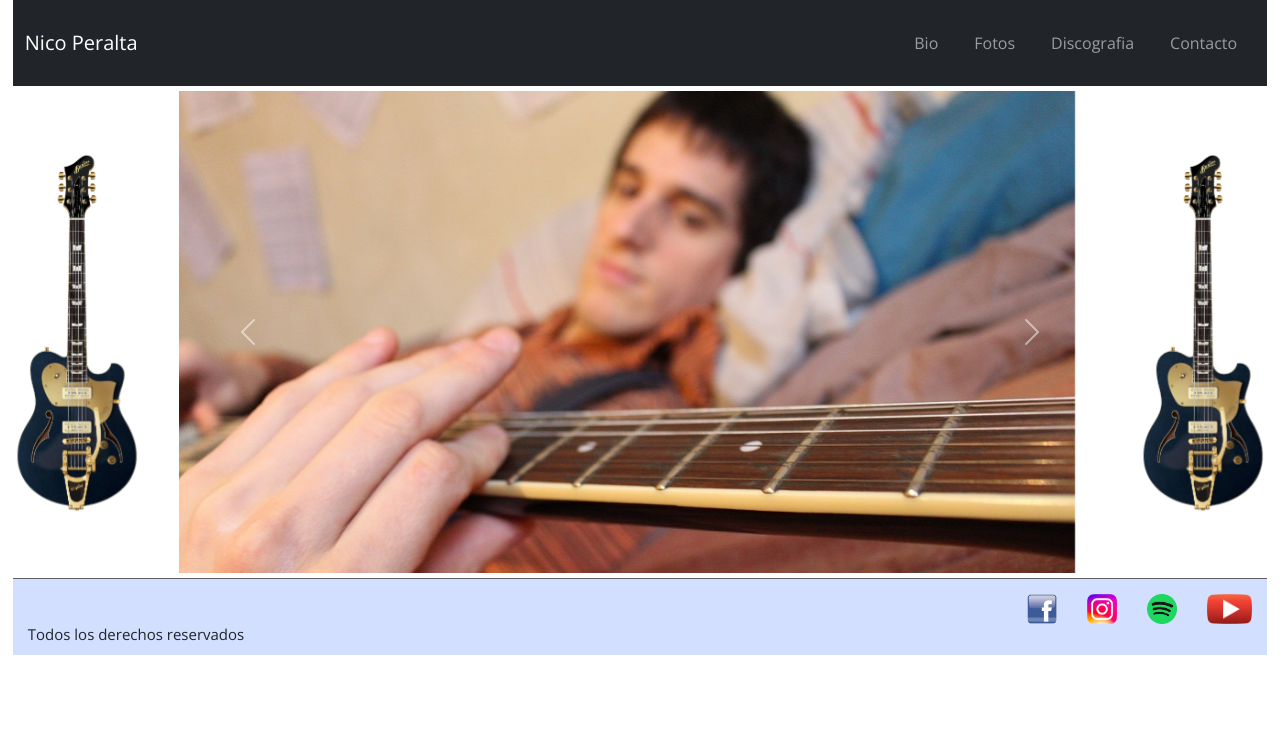
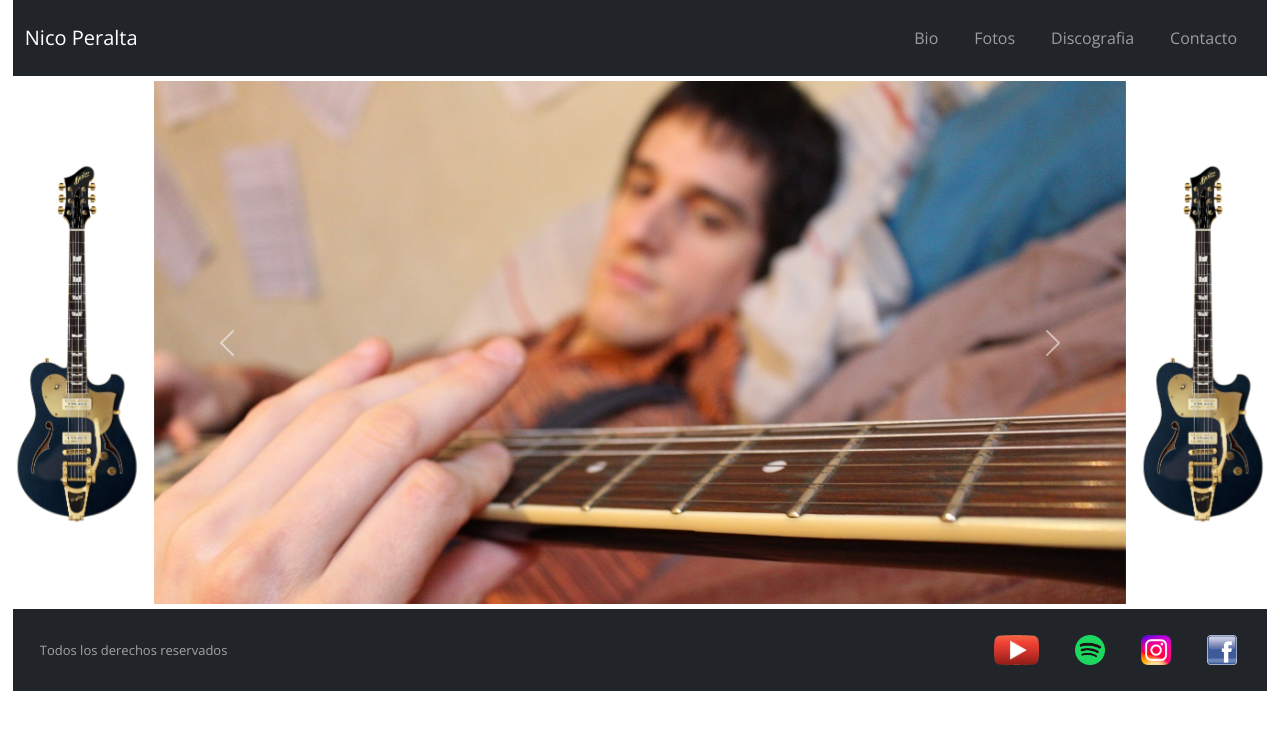
Before and after one commit to leopersag/Desafio-06, a plain HTML site: page index.html in a window 1280 px wide. Drawn offline with nearby package versions, Linux system fonts and the light colour scheme.

Commit message:
Se agrega componente Navbar en footer

```diff
--- a/index.html
+++ b/index.html
@@ -25,7 +25,6 @@
 <body class="body_aside body_aside1">
 
     <header>
-
         <nav class="navbar navbar-expand-lg navbar-dark bg-dark">
             <div class="container-fluid">
                 <a class="navbar-brand" href="./index.html">Nico Peralta</a>
@@ -47,23 +46,19 @@
     </header>
 
     <main>
-
         <div id="carouselExampleInterval" class="carousel slide" data-bs-ride="carousel">
-
             <div class="carousel-inner">
-
                 <div class="carousel-item active" data-bs-interval="4000">
-                    <img src="./Multimedia/IMG_9499.jpg" class="d-block img_fondo" alt="Nico_cover">
+                    <img src="./Multimedia/IMG_9499.jpg" class="d-block img-fluid img_fondo" alt="Nico_cover">
                 </div>
 
                 <div class="carousel-item" data-bs-interval="4000">
-                    <img src="./Multimedia/Nico-cover1.jpg" class="d-block img_fondo" alt="Nico_cover1">
+                    <img src="./Multimedia/Nico-cover1.jpg" class="d-block img-fluid img_fondo" alt="Nico_cover1">
                 </div>
 
                 <div class="carousel-item">
-                    <img src="./Multimedia/Nico-cover2.jpg" class="d-block img_fondo" alt="Nico_cover2">
+                    <img src="./Multimedia/Nico-cover2.jpg" class="d-block img-fluid img_fondo" alt="Nico_cover2">
                 </div>
-
             </div>
 
             <button class="carousel-control-prev" type="button" data-bs-target="#carouselExampleInterval" data-bs-slide="prev">
@@ -75,9 +70,7 @@
                 <span class="carousel-control-next-icon" aria-hidden="true"></span>
                 <span class="visually-hidden">Next</span>
             </button>
-
           </div>
-
     </main>
 
     <aside class="aside1 asidea">
@@ -93,38 +86,44 @@
     </aside>
 
     <footer class="footer">
-        <div class="footer_derechos">
-            <span>Todos los derechos reservados</span>
-        </div>
 
-        <div class="footer_media">
-            <ul>
-                <li>
-                    <a class="footer_media_yt" href="https://www.youtube.com/channel/UCW7Euow6afQjXNJp1LanZGA" target="_blank">
+        <nav class="navbar navbar-expand-lg navbar-dark bg-dark">
+            <div class="container-fluid">
+                <h6 class="navbar-dark footer_derechos">Todos los derechos reservados</h6>
+
+                <button class="navbar-toggler" type="button" data-bs-toggle="collapse" data-bs-target="#navbarNav" aria-controls="navbarNav" aria-expanded="false" aria-label="Toggle navigation">
+                    <span class="navbar-toggler-icon"></span>
+                </button>
+
+                <div class="collapse navbar-collapse" id="navbarNav">
+                    <ul class="navbar-nav">
+                        <li class="nav-item">
+                            <a class="nav-link" href="https://www.youtube.com/channel/UCW7Euow6afQjXNJp1LanZGA" target="_blank">
                                 <img class="footer_media_icon" src="./Multimedia/yt_icon.png" alt="yt_icon">
                             </a>
                         </li>
 
-                <li>
-                    <a class="footer_media_sf" href="https://open.spotify.com/artist/6kqXgMJEgfa545jU1JX1Y0" target="_blank">
+                        <li class="nav-item">
+                            <a class="nav-link" href="https://open.spotify.com/artist/6kqXgMJEgfa545jU1JX1Y0" target="_blank">
                                 <img class="footer_media_icon" src="./Multimedia/sf_icon.png" alt="sf_icon">
                             </a>
                         </li>
 
-                <li>
-                    <a class="footer_media_ig" href="https://www.instagram.com/nicoperaltasaggiorato/" target="_blank">
+                        <li class="nav-item">
+                            <a class="nav-link" href="https://www.instagram.com/nicoperaltasaggiorato/" target="_blank">
                                 <img class="footer_media_icon" src="./Multimedia/ig_icon.png" alt="ig_icon">
                             </a>
                         </li>
 
-                <li>
-                    <a class="footer_media_fb" href="https://www.facebook.com/NiccoPS" target="_blank">
+                        <li class="nav-item">
+                            <a class="nav-link" href="https://www.facebook.com/NiccoPS" target="_blank">
                                 <img class="footer_media_icon" src="./Multimedia/fb_icon.png" alt="fb_icon">
                             </a>
                         </li>
-
                     </ul>
                 </div>
+            </div>
+          </nav>
     </footer>
 
     <script src="https://cdn.jsdelivr.net/npm/bootstrap@5.1.3/dist/js/bootstrap.bundle.min.js" integrity="sha384-ka7Sk0Gln4gmtz2MlQnikT1wXgYsOg+OMhuP+IlRH9sENBO0LRn5q+8nbTov4+1p" crossorigin="anonymous"></script>
--- a/main.css
+++ b/main.css
@@ -29,10 +29,8 @@
 
 /* ------------------------------- Estilo del nav ---------------------------- */
 
-
 header{
     grid-area:header;
-    background-color: #d3dfff;
     top: 0px;
     margin: 0px 1vw;
 }
@@ -71,7 +69,7 @@ main thead{
 /* ---Estilo del Main Index--- */
 
 main .img_fondo{
-    width: 90vw;
+    width: 100vw;
 }
 
 .img_main{
@@ -191,7 +189,7 @@ main .img_fondo{
 .tabla_temas{
     width: 90vw;
     background-color: #f5f5f5;
-    margin-bottom: 20px;
+    margin: 20px 10px;
 }
 
 .tabla_temas td{
@@ -356,33 +354,27 @@ main .img_fondo{
 /* ------------------------------- Estilo del Footer ------------------------------- */
 footer{
     grid-area:footer;
-    background-color: #d3dfff;
-    display: flex;
-    flex-flow: column-reverse nowrap;
-    align-items: center;
     margin: 0px 1vw;
-    border-top: 1px solid #606063;
 }
 
 .footer_derechos{
-    padding: 0px 15px 10px 15px;
-    font-size: 15px;
-}
-
-footer div ul{
-    display:flex;
-    flex-flow: row-reverse wrap;
-    justify-content: right;
-}
-
-footer div ul li{
-    padding: 5px 15px;
-    list-style-type:none;
+    padding: 0px 15px;
+    margin: 0px;
+    font-size: 13px;
+    font-weight: 200;
+    color: #a3a3a3;
 }
 
 .footer_media_icon{
     height: 30px;
-    margin:10px 0px;
+    margin:0px;
+}
+
+footer div{
+    display: flex;
+    flex-flow: column wrap;
+    justify-content: center;
+    align-items: center;
 }
 
 /* ------------------------------- Media query >768px ------------------------------- */
@@ -415,7 +407,7 @@ footer div ul li{
 
     nav div ul li{
         margin: 0px;
-        padding: 15px 10px;
+        padding: 10px 10px;
     }
 
     /* ---Estilo del Main--- */
@@ -424,11 +416,6 @@ footer div ul li{
         text-decoration: underline;
     }
 
-    /* ---Estilo del Main Index--- */
-
-    main .img_fondo{
-        width: 70vw;
-    }
 
     /* ---Estilo del main bio--- */
 
@@ -526,13 +513,9 @@ footer div ul li{
 
     /* ---Estilo del Footer--- */
 
-    footer{
+    footer div{
         flex-flow: row wrap;
-        justify-content:space-between;
-    }
-
-    .footer_derechos{
-        align-self:flex-end;
+        justify-content:flex-end;
     }
 
 }
```
Also changed, not shown: Pages/Bio.html (+20 -14 lines), Pages/Contacto.html (+20 -14 lines), Pages/Discografia.html (+20 -14 lines), Pages/Fotos.html (+20 -14 lines). Lines whose indentation alone changed are shown as unchanged.
